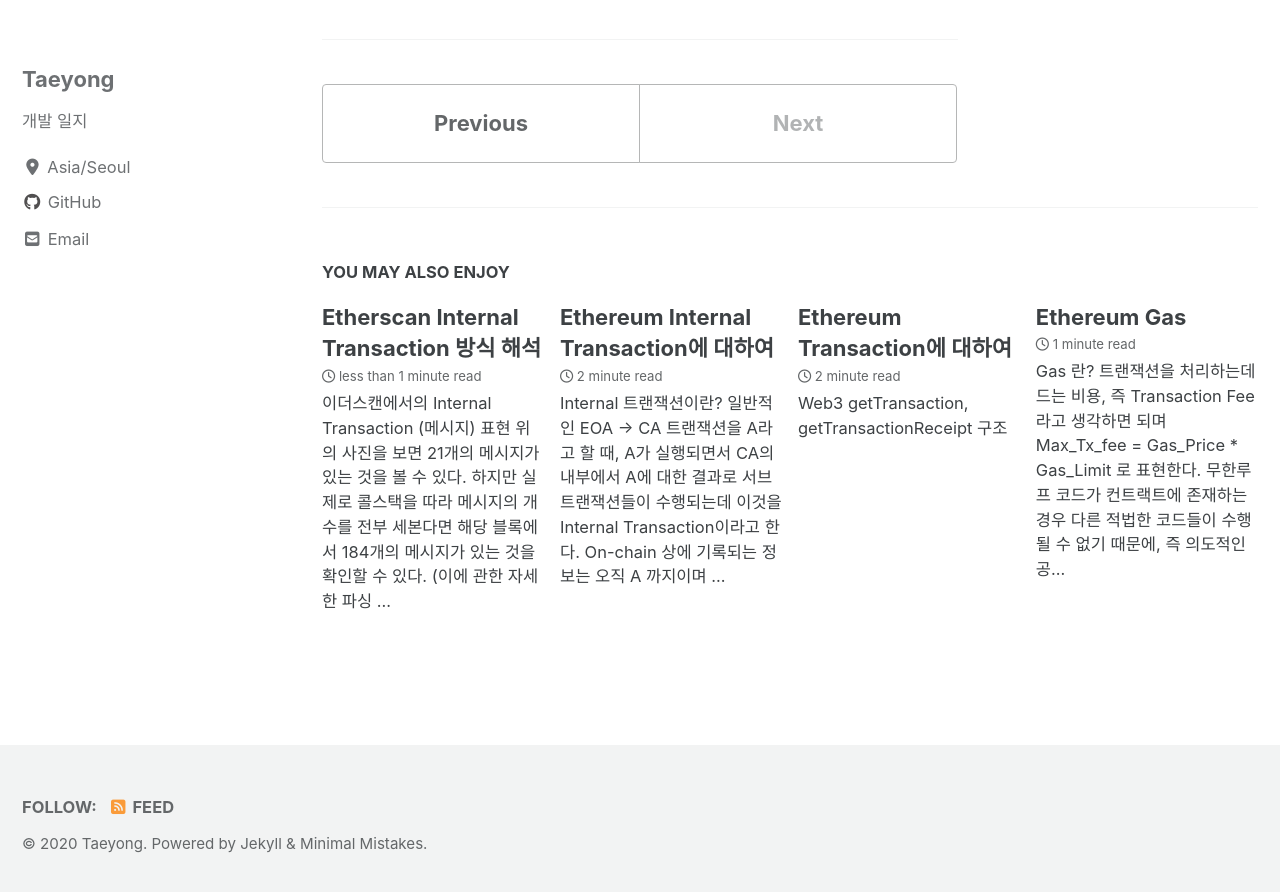
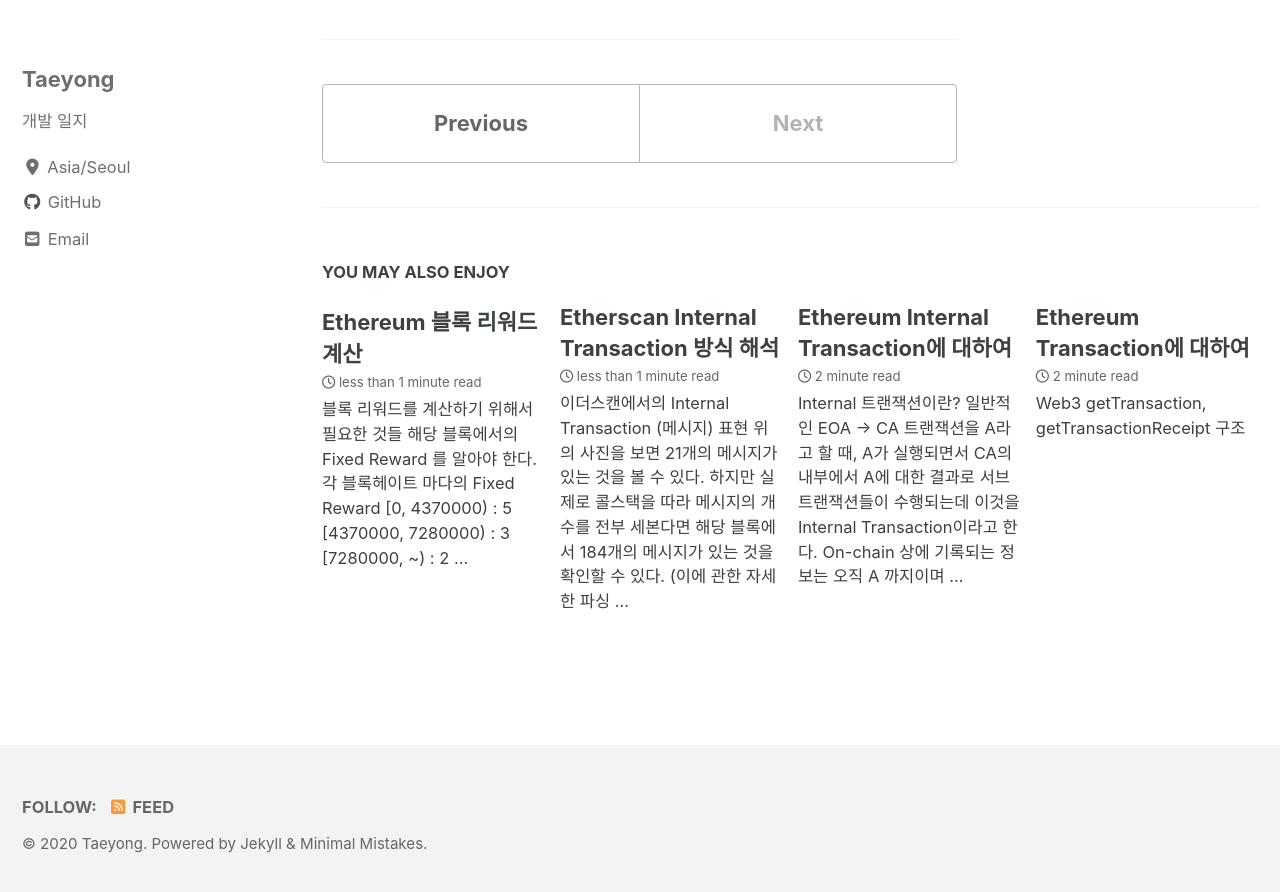
Before and after one commit to TaeYongHwang/TaeYongHwang.github.io, a Jekyll site: the page built from _posts/ethereum/2020-06-23-ethereum-swarmAndwhisper.md, in a window 1280 px wide and 900 px high, scrolled down 2336 px. Shown: the top 892 px of the window. Built offline with Jekyll 4.4.1, drawn with Linux system fonts in a browser that asks for light colours; cached includes are drawn as plain includes; nearby versions of some CDN libraries; some of the changed text lies outside the part shown.

Commit message:
block reward

```diff
--- /dev/null
+++ b/_posts/ethereum/2020-06-23-ethereum-block-reward.md
@@ -0,0 +1,25 @@
+---
+title: "Ethereum 블록 리워드 계산"
+date: 2020-06-19
+toc: true
+toc_sticky: true
+categories: Ethereum
+---
+
+# 블록 리워드를 계산하기 위해서 필요한 것들
+- 해당 블록에서의 Fixed Reward 를 알아야 한다.
+> 각 블록헤이트 마다의 Fixed Reward
+> [0, 4370000) : 5
+> [4370000, 7280000) : 3
+> [7280000, ~) : 2
+
+- 해당 블록에 담긴 모든 트랜잭션이 사용한 Transaction Fee 를 알아야 한다.
+> web3.eth.getTransaction 시에 나오는 gasPrice와 web3.eth.getTransactionReceipt 시에 나오는 gasUsed값을 곱해주는 과정을 모든
+> 트랜잭션에 대해서 수행한 후 더해주면 된다.
+
+- Uncle Reward를 알아와야 한다.
+> 해당 블록 마이너에게는  Fixed Reward의 3.125% (최대 2개까지, uncle의 개수만큼 곱해줌)
+> uncle 에게는 (Uncle_Block_Height - Block_Height + 8) * Miner’s Fixed Reward / 8
+> [Uncle Reward 관련 정보](https://taeyonghwang.github.io/ethereum/uncle-reward/)
+
+__위의 3가지 방법을 통해 나온 결과를 알맞은 주소해 더해줌으로써 해당 블록에서 reward 받은 주소들과 각각의 이더량을 알 수 있다.__
--- a/_posts/ethereum/2020-06-23-ethereum-swarmAndwhisper.md
+++ b/_posts/ethereum/2020-06-23-ethereum-swarmAndwhisper.md
@@ -23,9 +23,9 @@ categories: Ethereum
 ### 2. Reference
 - 클라이언트가 컨텐츠에 대해 검색, 접근할 수 있게 해주는 파일의 unique id
 - id는 64 bytes, 앞 32bytes 는 파일의 해싱값, 뒤 32bytes는 복호화 키
-- collision free : two different blobs of data will never map the samp identifier
-- deterministic : 같은 컨텐츠는 같은 Id를 갖는다.
-- uniformly distributed
+- __collision free__ : two different blobs of data will never map the samp identifier
+- __deterministic__ : 같은 컨텐츠는 같은 Id를 갖는다.
+- __uniformly distributed__
 
 ### 3. Manifest
 - manifest is a data structure describing file collections
```
Also changed, not shown: _posts/2020-05-28-first-post.md (line endings or trailing spaces).
